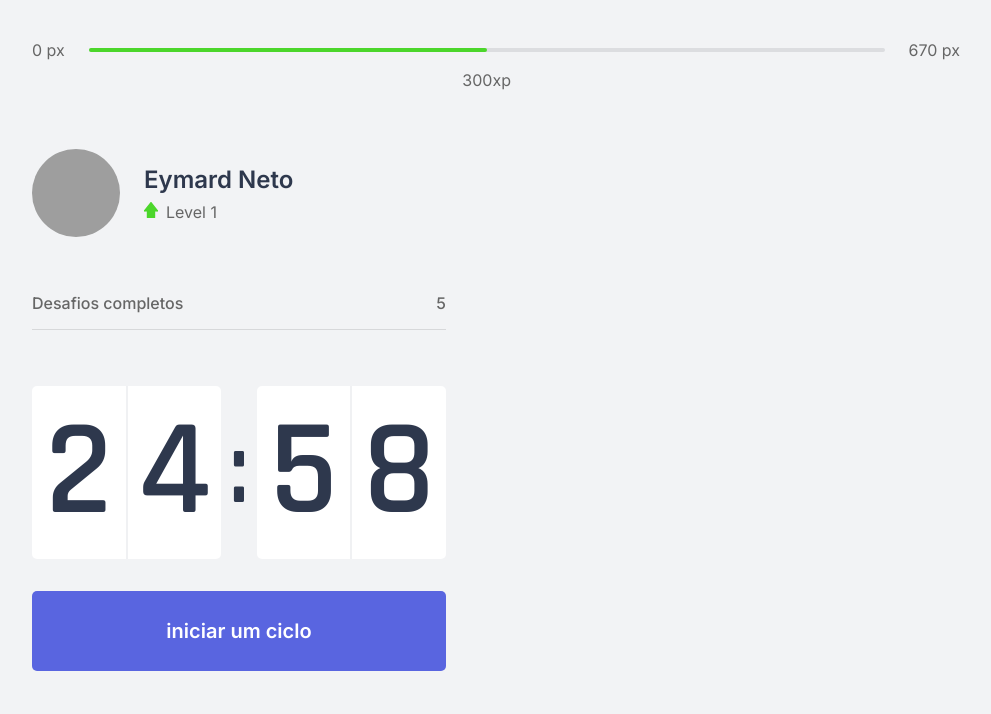
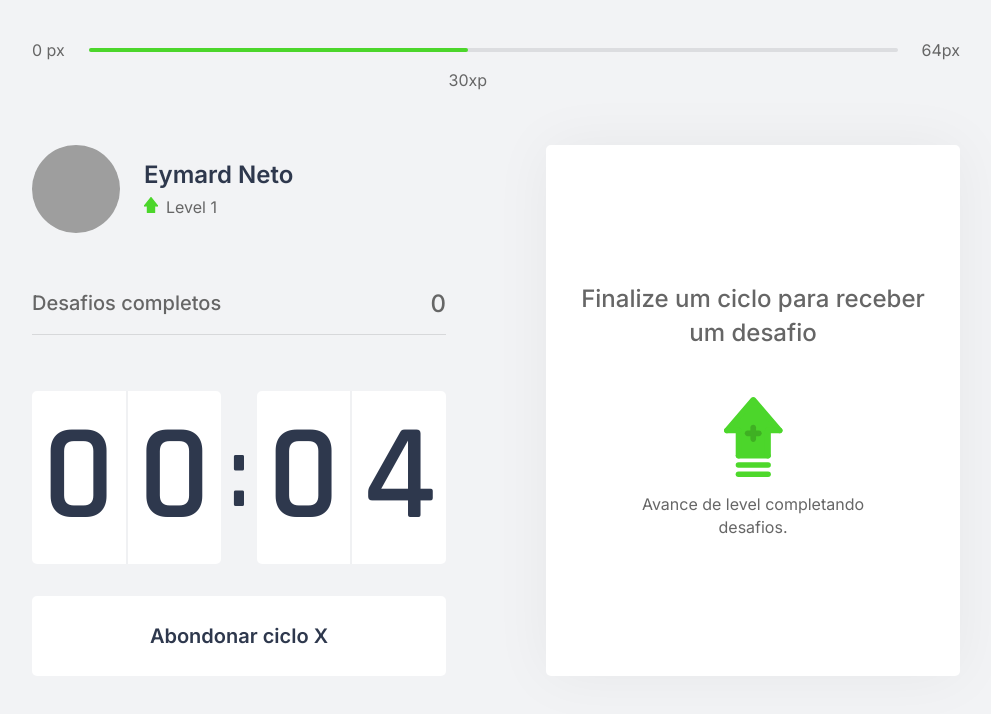
Before and after one commit to franciscoeymardneto/nlw4-React, a Next.js app: page / in a window 1280 px wide. Both pictures are taken after a click on the button "iniciar um ciclo". Shown: the top 714 px of the page, without its empty margins (144-1135 px from the left). Built offline with nearby package versions, Linux system fonts and the light colour scheme; grey boxes are pictures that could not be loaded.

Commit message:
feat: add context api for challenges business rules and add challenge components

```diff
--- /dev/null
+++ b/challenges.json
@@ -0,0 +1,62 @@
+[
+  {
+    "type": "body",
+    "description": "Estique um de seus braços com a palma da mão virada para frente e puxe os dedos para cima por 10 segundos por mão.",
+    "amount": 80
+  },
+  {
+    "type": "body",
+    "description": "Estique seu braço contra o peito e puxe-o utilizando o outro braço por 10 segundos por braço.",
+    "amount": 60
+  },
+  {
+    "type": "body",
+    "description": "Puxe seu pescoço com a ajuda da mão para a direita e para a esquerda, permanecendo na posição por alguns segundos.",
+    "amount": 70
+  },
+  {
+    "type": "body",
+    "description": "Com as duas mãos na parte de trás da cabeça, leve-a para baixo, alongando a parte de trás da região.",
+    "amount": 60
+  },
+  {
+    "type": "body",
+    "description": "Cruze as pernas e desça com as mãos esticadas em direção ao chão. Repita o movimento com a outra perna na frente.",
+    "amount": 100
+  },
+  {
+    "type": "body",
+    "description": "Sentado, abra as pernas e tente encostar as palmas das mãos no chão, repita 3 vezes por 5 segundos.",
+    "amount": 80
+  },
+  {
+    "type": "body",
+    "description": "Puxe o joelho de encontro ao peito e segure, troque de perna após 10 segundos.",
+    "amount": 50
+  },
+  {
+    "type": "body",
+    "description": "Sentado, cruze uma perna e incline seu tronco à frente, troque de perna após 10 segundos.",
+    "amount": 80
+  },
+  {
+    "type": "eye",
+    "description": "Sentado, feche os olhos e cubra-os com as palmas da mão durante 2 minutos, depois abra normalmente.",
+    "amount": 90
+  },
+  {
+    "type": "eye",
+    "description": "Em algum ambiente aberto, olhe o mais longe que puder em quatro direções por 3s, mexa apenas os olhos. Repita 3 vezes.",
+    "amount": 140
+  },
+  {
+    "type": "eye",
+    "description": "Usando os polegares, massage a área abaixo das sobrancelhas em movimentos circulares por 15 segundos.",
+    "amount": 70
+  },
+  {
+    "type": "body",
+    "description": "Em pé, gire a cintura o máximo que puder para a esquerda, segure por cinco segundos. Repita para a direita.",
+    "amount": 90
+  }
+]
--- /dev/null
+++ b/src/components/ChallengeBox.tsx
@@ -0,0 +1,54 @@
+import { useContext } from 'react'
+import { ChallengeContext } from '../contexts/ChallengesContext'
+
+import styles from '../styles/components/ChallengeBox.module.css'
+
+const ChallengeBox = (): JSX.Element => {
+  const { activeChallenge, resetChallenge } = useContext(ChallengeContext)
+
+  return (
+    <div className={styles.challengeBoxConatiner}>
+      {
+        activeChallenge
+          ? (
+            <div className={styles.challengeActive}>
+              <header>Ganhe {activeChallenge.amount} xp</header>
+
+              <main>
+                <img src={`icons/${activeChallenge.type}.svg`} alt="" />
+                <strong>Novo desafio</strong>
+                <p>{activeChallenge.description}</p>
+              </main>
+              <footer>
+                <button
+                  type="button"
+                  className={styles.challengeFailedButton}
+                  onClick={resetChallenge}
+                >
+                  Falhei
+                </button>
+                <button
+                  type="button"
+                  className={styles.challengeSucceededButton}
+                >
+                  Completei
+                  </button>
+              </footer>
+
+            </div>
+            )
+          : (
+            <div className={styles.challengeNotActive}>
+              <strong>Finalize um ciclo para receber um desafio</strong>
+              <p>
+                <img src="icons/level-up.svg" alt="Level up" />
+                Avance de level completando desafios.
+              </p>
+            </div>
+            )
+        }
+    </div >
+  )
+}
+
+export default ChallengeBox
--- a/src/components/Completedchallenges.tsx
+++ b/src/components/Completedchallenges.tsx
@@ -1,11 +1,14 @@
-import styles from '../styles/components/Completedchallenges.module.css'
-const Completedchallenges = (): JSX.Element => {
+import { useContext } from 'react'
+import { ChallengeContext } from '../contexts/ChallengesContext'
+import styles from '../styles/components/CompletedChallenges.module.css'
+const CompletedChallenges = (): JSX.Element => {
+  const { challengesCompleted } = useContext(ChallengeContext)
   return (
-    <div className={styles.completedchallengesContainer}>
+    <div className={styles.completedChallengesContainer}>
       <span>Desafios completos</span>
-      <span>5</span>
+      <span>{challengesCompleted}</span>
     </div>
   )
 }
 
-export default Completedchallenges
+export default CompletedChallenges
--- a/src/components/Countdown.tsx
+++ b/src/components/Countdown.tsx
@@ -1,26 +1,44 @@
-import { useEffect, useState } from 'react'
+import { useContext, useEffect, useState } from 'react'
+import { ChallengeContext } from '../contexts/ChallengesContext'
+
 import styles from '../styles/components/Countdown.module.css'
+
 const Countdown = (): JSX.Element => {
-  const [time, setTime] = useState(25 * 60)
-  const [active, setActive] = useState(false)
+  const [time, setTime] = useState(0.1 * 60)
+  const [isActive, setIsActive] = useState(false)
+  const [hasFinished, setHasFinished] = useState(false)
 
-  const minutes = Math.floor(time) / 60
+  const { startNewChallenge } = useContext(ChallengeContext)
+
+  let countdownTimeout: NodeJS.Timeout
+
+  const minutes = Math.floor(time / 60)
   const seconds = time % 60
 
   const [minuteLeft, minuteRigh] = String(minutes).padStart(2, '0').split('')
   const [secondLeft, secondRigh] = String(seconds).padStart(2, '0').split('')
 
-  const startCountdown = (): any => {
-    setActive(true)
+  const startCountdown = (): void => {
+    setIsActive(true)
+  }
+
+  const resetCountdown = (): void => {
+    setIsActive(false)
+    clearTimeout(countdownTimeout)
+    setTime(0.1 * 60)
   }
 
   useEffect(() => {
-    if (active && time > 0) {
-      setTimeout(() => {
+    if (isActive && time > 0) {
+      countdownTimeout = setTimeout(() => {
         setTime(time - 1)
       }, 1000)
+    } else if (isActive && time === 0) {
+      startNewChallenge()
+      setHasFinished(true)
+      setIsActive(false)
     }
-  }, [active, time])
+  }, [isActive, time])
 
   return (
     <div>
@@ -35,6 +53,22 @@
           <span>{secondRigh}</span>
         </div>
       </div>
+      { hasFinished
+        ? (
+            <button
+                disabled
+                className={styles.countdownButton}
+              >
+                Ciclo encerrado
+                {/* <span>
+                  <img src="icons/" alt=""/>
+                </span> */}
+            </button>
+          )
+        : (
+            <>
+              { !isActive
+                ? (
                     <button
                       type="button"
                       className={styles.countdownButton}
@@ -42,6 +76,21 @@
                     >
                       iniciar um ciclo
                     </button>
+                  )
+                : (
+                    <button
+                      type="button"
+                      className={`${styles.countdownButton} ${styles.countdownButtonActive}`}
+                      onClick={e => resetCountdown()}
+                    >
+                      Abondonar ciclo X
+                    </button>
+                  )
+              }
+            </>
+          )
+      }
+
     </div>
   )
 }
--- a/src/components/ExperienceBar.tsx
+++ b/src/components/ExperienceBar.tsx
@@ -1,14 +1,18 @@
+import { useContext } from 'react'
+import { ChallengeContext } from '../contexts/ChallengesContext'
 import styles from '../styles/components/ExperienceBar.module.css'
 
 const ExperienceBar = (): JSX.Element => {
+  const { currentExperience, experienceToNextLevel } = useContext(ChallengeContext)
+  const percentToNextLevel = Math.round(currentExperience.valueOf() * 100) as any / experienceToNextLevel.valueOf()
   return (
     <header className={styles.experienceBar}>
       <span>0 px</span>
       <div>
-        <div style={{ width: '50%' }}></div>
-        <span className={styles.currentExperience} style={{ left: '50%' }}>300xp</span>
+        <div style={{ width: `${percentToNextLevel}%` }}></div>
+        <span className={styles.currentExperience} style={{ left: `${percentToNextLevel}%` }}>{currentExperience}xp</span>
       </div>
-      <span>670 px</span>
+      <span>{experienceToNextLevel}px</span>
     </header>
   )
 }
--- /dev/null
+++ b/src/contexts/ChallengesContext.tsx
@@ -0,0 +1,69 @@
+import { createContext, ReactNode, useState } from 'react'
+
+import challenges from '../../challenges.json'
+
+interface ChallengesProviderProps {
+  children: ReactNode
+}
+
+interface Challenge {
+  type: 'body' | 'eye'
+  description: String
+  amount: Number
+}
+
+interface ChallengesContextData {
+  level: Number
+  currentExperience: Number
+  challengesCompleted: Number
+  activeChallenge: Challenge | null
+  experienceToNextLevel: Number
+  startNewChallenge: Function
+  levelUp: Function
+  resetChallenge: Function
+}
+
+// eslint-disable-next-line @typescript-eslint/consistent-type-assertions
+export const ChallengeContext = createContext({} as ChallengesContextData)
+
+const ChallengeProvider = ({ children }: ChallengesProviderProps): JSX.Element => {
+  const [level, setLevel] = useState(1)
+  const [currentExperience, setCurrentExperience] = useState(30)
+  const [challengesCompleted, setChallengesCompleted] = useState(0)
+  const [activeChallenge, setActiveChallenge] = useState<Challenge | null>(null)
+
+  const experienceToNextLevel = Math.pow((level + 1) * 4, 2)
+  const levelUp = (): void => {
+    setLevel(level + 1)
+  }
+
+  const startNewChallenge = (): void => {
+    const randomChallengeIndex = Math.floor(Math.random() * challenges.length)
+    const selectedChallenge = challenges[randomChallengeIndex]
+    setActiveChallenge(selectedChallenge as Challenge)
+  }
+
+  const resetChallenge = (): void => {
+    setActiveChallenge(null)
+  }
+  return (
+    <ChallengeContext.Provider
+    value={
+      {
+        level,
+        currentExperience,
+        challengesCompleted,
+        activeChallenge,
+        experienceToNextLevel,
+        startNewChallenge,
+        resetChallenge,
+        levelUp
+      }
+      }
+    >
+      {children}
+    </ChallengeContext.Provider>
+  )
+}
+
+export default ChallengeProvider
--- a/src/pages/_app.tsx
+++ b/src/pages/_app.tsx
@@ -1,8 +1,14 @@
 import type { AppProps } from 'next/app'
 import '../styles/globals.css'
 
+import ChallengeProvider from '../contexts/ChallengesContext'
+
 function MyApp ({ Component, pageProps }: AppProps): JSX.Element {
-  return <Component {...pageProps} />
+  return (
+    <ChallengeProvider>
+      <Component {...pageProps} />
+    </ChallengeProvider>
+  )
 }
 
 export default MyApp
--- a/src/pages/index.jsx
+++ b/src/pages/index.jsx
@@ -1,7 +1,8 @@
 import ExperienceBar from '../components/ExperienceBar'
 import Profile from '../components/Profile'
-import Completedchallenges from '../components/Completedchallenges'
+import CompletedChallenges from '../components/CompletedChallenges'
 import Countdown from '../components/Countdown'
+import ChallengeBox from '../components/ChallengeBox'
 
 import styles from '../styles/pages/Home.module.css'
 
@@ -18,10 +19,12 @@
       <section>
         <div>
           <Profile/>
-          <Completedchallenges/>
+          <CompletedChallenges/>
           <Countdown/>
         </div>
-        <div></div>
+        <div>
+          <ChallengeBox/>
+        </div>
       </section>
     </div>
   )
--- /dev/null
+++ b/src/styles/components/ChallengeBox.module.css
@@ -0,0 +1,107 @@
+.challengeBoxConatiner {
+  height: 100%;
+
+  background: var(--white);
+  border-radius: 5px;
+  box-shadow: 0 0 60px rgba(0, 0, 0, 0.05);
+  padding: 1.5rem 2rem;
+
+  display: flex;
+  flex-direction: column;
+  align-content: center;
+  justify-content: center;
+  text-align: center;
+}
+.challengeNotActive {
+  display: flex;
+  flex-direction: column;
+  align-items: center;
+}
+.challengeNotActive strong {
+  font-size: 1.5rem;
+  font-weight: 500;
+  line-height: 1.4;
+}
+.challengeNotActive p {
+  display: flex;
+  flex-direction: column;
+  align-items: center;
+  line-height: 1.4;
+  max-width: 70%;
+  margin-top: 3rem;
+}
+.challengeNotActive p img {
+  margin-bottom: 1rem;
+}
+
+.challengeActive {
+  height: 100%;
+
+  display: flex;
+  flex-direction: column;
+}
+
+.challengeActive header{
+  color: var(--blue);
+
+  font-weight: 600;
+  font-size: 1.25rem;
+  padding: 0 2rem 1.5rem;
+
+  border-bottom: 1px solid var(--gray-line);
+}
+
+.challengeActive main{
+  flex: 1;
+  display: flex;
+  flex-direction: column;
+  align-items: center;
+  justify-content: center;
+}
+
+.challengeActive main strong{
+  font-size: 2rem;
+  font-weight: 600;
+  color: var(--title);
+  margin: 1.5rem 0 1rem;
+}
+
+.challengeActive main p{
+  line-height: 1.5;
+}
+
+.challengeActive footer{
+  display: grid;
+  grid-template-columns: 1fr 1fr;
+  gap: 1rem;
+}
+
+.challengeActive footer button{
+  height: 3rem;
+
+  display: flex;
+  align-items: center;
+  justify-content: center;
+
+  border: 0;
+  border-radius: 5px;
+
+  color: var(--white);
+
+  font-size: 1rem;
+  font-weight: 600;
+
+  transition: filter 0.2s;
+}
+
+.challengeActive footer button.challengeFailedButton {
+  background: var(--red);
+}
+
+.challengeActive footer button.challengeSucceededButton {
+  background: var(--green);
+}
+
+.challengeActive footer button:hover {
+  filter: brightness(0.9);
+}
--- a/src/styles/components/Completedchallenges.module.css
+++ b/src/styles/components/Completedchallenges.module.css
@@ -1,4 +1,4 @@
-.completedchallengesContainer {
+.completedChallengesContainer {
   display: flex;
   align-items: center;
   justify-content: space-between;
--- a/src/styles/components/Countdown.module.css
+++ b/src/styles/components/Countdown.module.css
@@ -58,7 +58,23 @@
   transition: background-color 0.2s;
 }
 
-.countdownButton:hover{
+.countdownButton:not(:disabled):hover{
   background: var(--blue-dark);
 
 }
+.countdownButtonActive{
+  background: var(--white);
+  color: var(--title);
+}
+
+.countdownButtonActive:not(:disabled):hover{
+  background: var(--red);
+  color: var(--white);
+}
+
+.countdownButton:disabled{
+  background: var(--white);
+  color: var(--text);
+  cursor: not-allowed;
+  border-bottom: 2px solid var(--green);
+}
```
Lines whose indentation alone changed are shown as unchanged.
